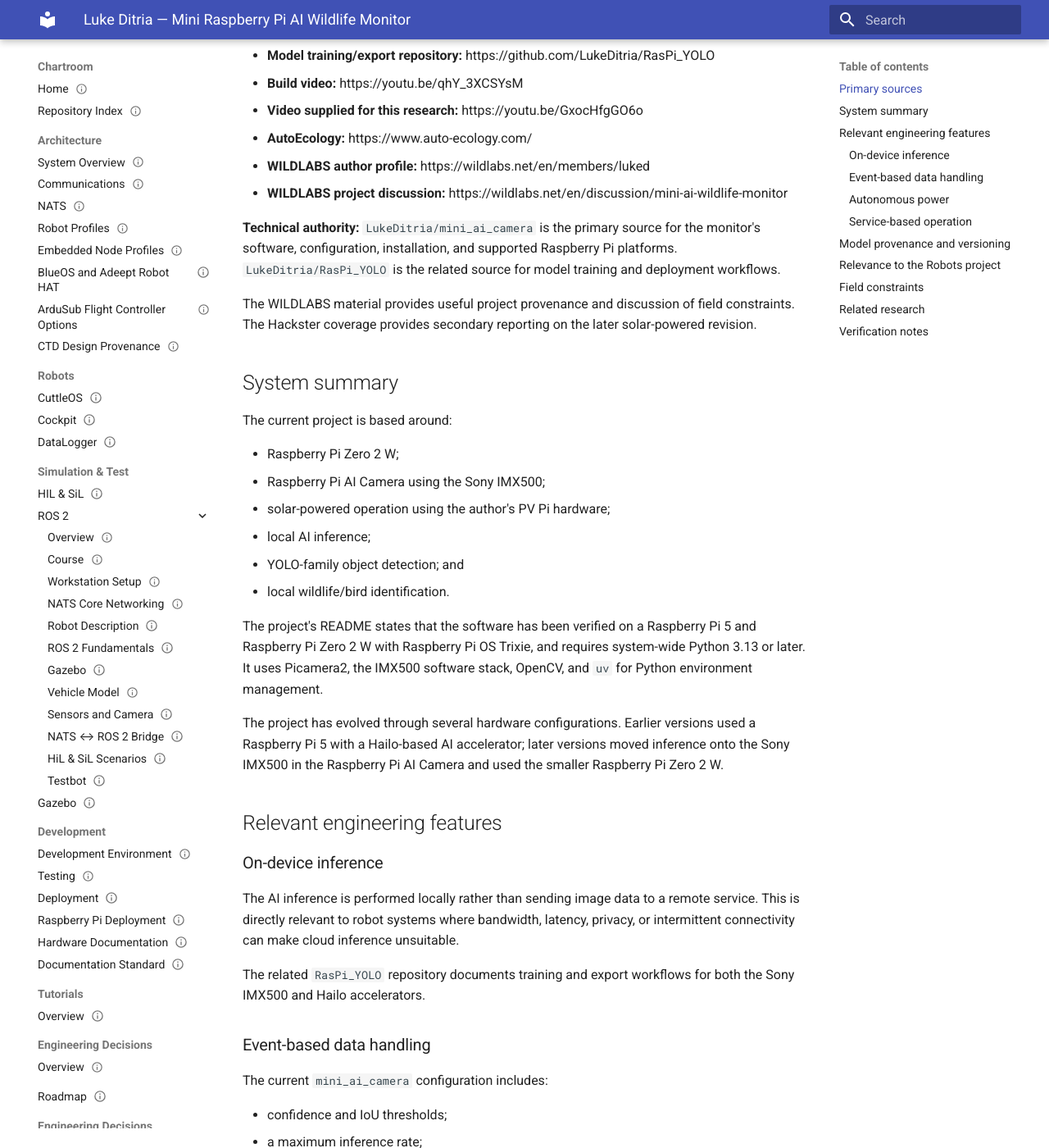
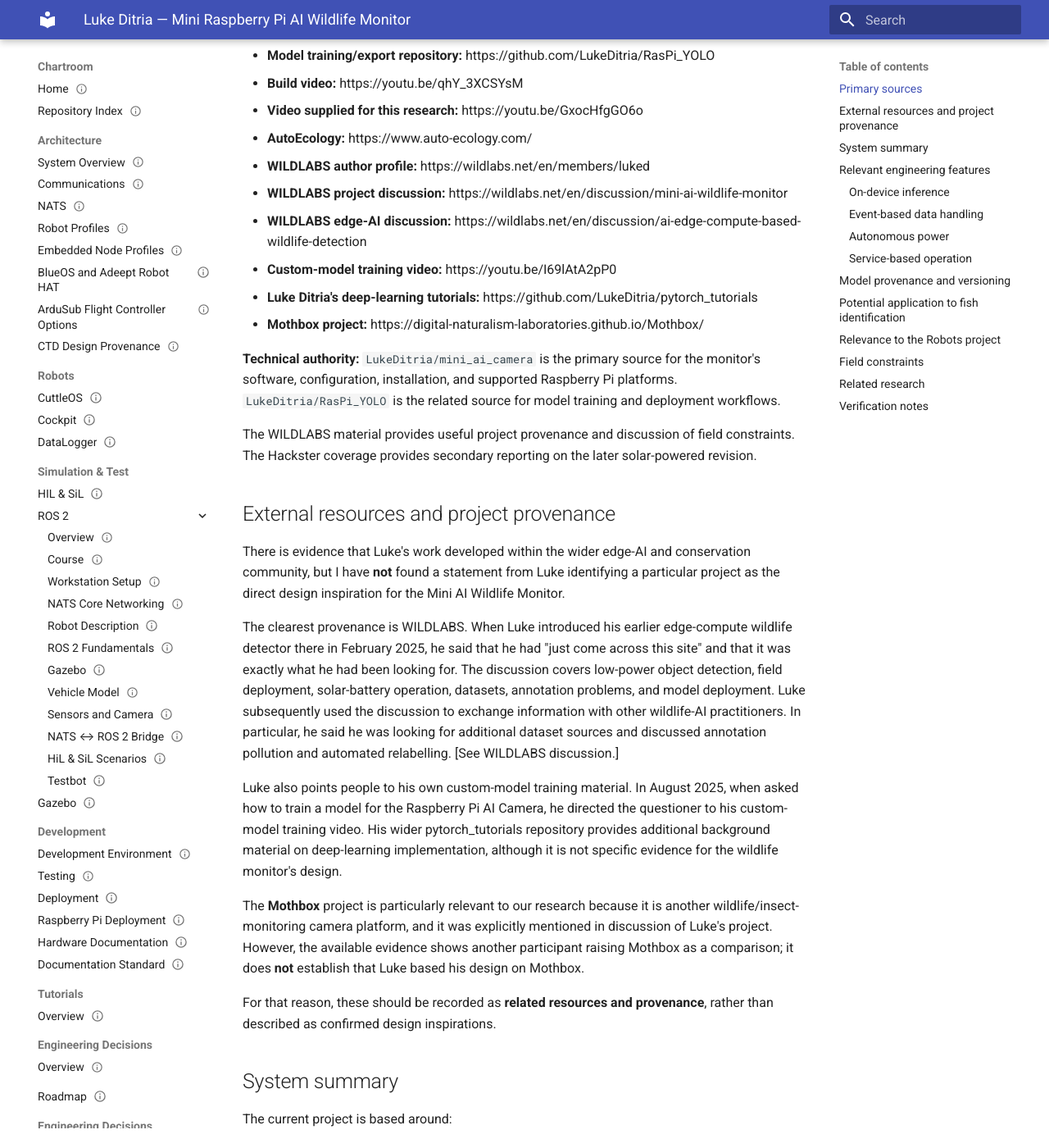
Before and after one commit to PhilipMcGaw/robot-ChartRoom, an MkDocs documentation site: the page built from docs/research/luke-ditria-ai-wildlife-monitor.md, in a window 1280 px wide and 1400 px high, scrolled down 393 px. Shown: the whole window at 82% size. Built offline with MkDocs 1.6.1 and Material for MkDocs 9.7.7, drawn with Linux system fonts in a browser that asks for light colours; some of the changed text lies outside the part shown.

Commit message:
Expand Luke Ditria wildlife AI research and fish identification

```diff
--- a/docs/research/luke-ditria-ai-wildlife-monitor.md
+++ b/docs/research/luke-ditria-ai-wildlife-monitor.md
@@ -13,10 +13,26 @@
 - **AutoEcology:** https://www.auto-ecology.com/
 - **WILDLABS author profile:** https://wildlabs.net/en/members/luked
 - **WILDLABS project discussion:** https://wildlabs.net/en/discussion/mini-ai-wildlife-monitor
+- **WILDLABS edge-AI discussion:** https://wildlabs.net/en/discussion/ai-edge-compute-based-wildlife-detection
+- **Custom-model training video:** https://youtu.be/I69lAtA2pP0
+- **Luke Ditria's deep-learning tutorials:** https://github.com/LukeDitria/pytorch_tutorials
+- **Mothbox project:** https://digital-naturalism-laboratories.github.io/Mothbox/
 
 **Technical authority:** `LukeDitria/mini_ai_camera` is the primary source for the monitor's software, configuration, installation, and supported Raspberry Pi platforms. `LukeDitria/RasPi_YOLO` is the related source for model training and deployment workflows.
 
 The WILDLABS material provides useful project provenance and discussion of field constraints. The Hackster coverage provides secondary reporting on the later solar-powered revision.
+
+## External resources and project provenance
+
+There is evidence that Luke's work developed within the wider edge-AI and conservation community, but I have **not** found a statement from Luke identifying a particular project as the direct design inspiration for the Mini AI Wildlife Monitor.
+
+The clearest provenance is WILDLABS. When Luke introduced his earlier edge-compute wildlife detector there in February 2025, he said that he had "just come across this site" and that it was exactly what he had been looking for. The discussion covers low-power object detection, field deployment, solar-battery operation, datasets, annotation problems, and model deployment. Luke subsequently used the discussion to exchange information with other wildlife-AI practitioners. In particular, he said he was looking for additional dataset sources and discussed annotation pollution and automated relabelling. [See WILDLABS discussion.]
+
+Luke also points people to his own custom-model training material. In August 2025, when asked how to train a model for the Raspberry Pi AI Camera, he directed the questioner to his custom-model training video. His wider pytorch_tutorials repository provides additional background material on deep-learning implementation, although it is not specific evidence for the wildlife monitor's design.
+
+The **Mothbox** project is particularly relevant to our research because it is another wildlife/insect-monitoring camera platform, and it was explicitly mentioned in discussion of Luke's project. However, the available evidence shows another participant raising Mothbox as a comparison; it does **not** establish that Luke based his design on Mothbox.
+
+For that reason, these should be recorded as **related resources and provenance**, rather than described as confirmed design inspirations.
 
 ## System summary
 
@@ -76,6 +92,28 @@
 
 Separately, Hackster's May/June 2026 coverage of the solar-powered revision reports that Ditria trained a YOLO11n model for 52 local species and exported the model for the IMX500. This is a useful description of the later field configuration, but it should not be conflated with the version/configuration currently documented in the repository README.
 
+## Potential application to fish identification
+
+The same general architecture could be investigated for species-level fish identification, but this remains a **research candidate, not an adopted design**.
+
+Luke's public material supports the general concept of running object-detection and identification models locally for ecological monitoring. His later public description of the mini monitor states that the system uses YOLO11n to identify local bird species. [See Luke's 2026 project description.] I have not found evidence that Luke has already deployed this particular monitor for fish identification.
+
+For an ROV application, the key question is whether the camera can consistently provide enough information for the model to distinguish the target species. Luke notes that the IMX500 processing path is limited to 640 × 480 pixels for this application and that the target therefore needs to occupy enough of the image to be discernible. He also notes that the required image detail depends on the species.
+
+An ROV has a potentially useful advantage over a fixed wildlife camera: it can deliberately approach a target and control camera distance. That does not remove the underwater problems of turbidity, backscatter, variable illumination, colour attenuation, motion blur, occlusion, and visually similar species.
+
+A sensible investigation would therefore be:
+
+1. select a small number of visually distinguishable target species;
+2. collect representative underwater imagery at the intended operating distance;
+3. annotate fish bounding boxes and species labels;
+4. train and validate a compact detector/classifier;
+5. measure performance separately for detection and species identification;
+6. test false positives and false negatives under varying visibility and lighting; and
+7. compare IMX500-class inference with a higher-capacity platform such as Raspberry Pi 5 plus Hailo where the target occupies too few pixels.
+
+This should remain a research input to future CuttleOS perception work rather than a dependency on Luke's implementation.
+
 ## Relevance to the Robots project
 
 This is **research/reference material, not an adopted design**.
```
